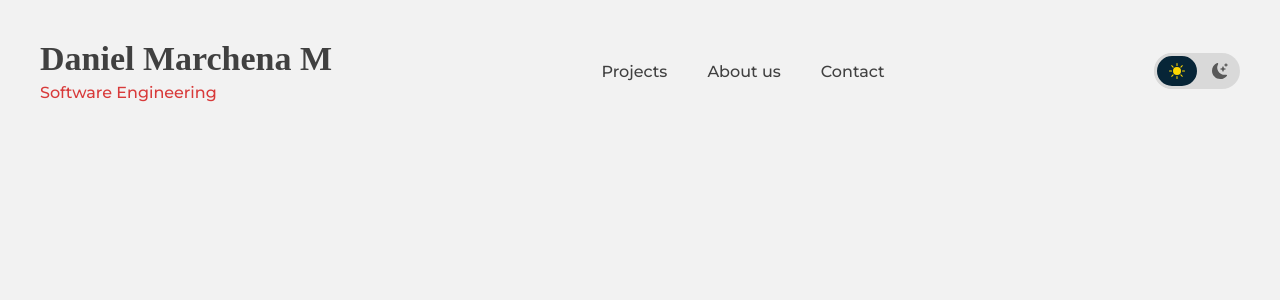
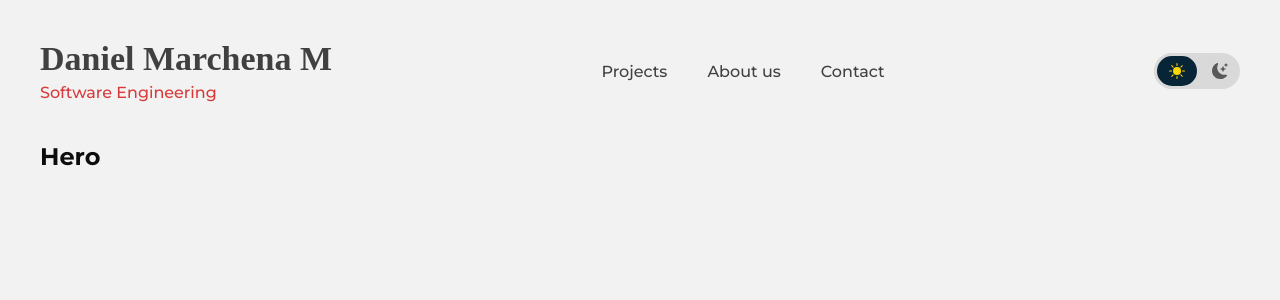
Before and after one commit to marchena96/Porfolio2026, a React (Vite) app in the folder Portfolio/: page / in a window 1280 px wide. Shown: the top 300 px of the page. Built offline with nearby package versions, Linux system fonts and the light colour scheme; the HTML template or start-up script is replaced by a standard one.

Commit message:
First Branch: Uploading the Hero

```diff
--- a/Portfolio/src/App.jsx
+++ b/Portfolio/src/App.jsx
@@ -1,4 +1,5 @@
 import Header from "./components/layout/Header"
+import Hero from "./components/layout/Hero";
 
 function App() {
 
@@ -6,9 +7,10 @@ function App() {
     <>
       <div className="container">
         <Header />
+        <Hero />
       </div>
     </>
   )
-}
+};
 
-export default App
+export default App;
--- a/Portfolio/src/components/DarkModeSwitch.jsx
+++ b/Portfolio/src/components/DarkModeSwitch.jsx
@@ -20,7 +20,6 @@ const DarkModeSwitch = () => {
             document.body.classList.remove('dark');
         }
     }, [darkMode]);
-
 
     return (<>
         <label className="dark-mode">
--- /dev/null
+++ b/Portfolio/src/components/layout/Hero.jsx
@@ -0,0 +1,10 @@
+const Hero = () => {
+    return (
+        <>
+            <section className="hero">
+                <h2>Hero</h2>
+            </section>
+        </>
+    );
+};
+export default Hero;
```
